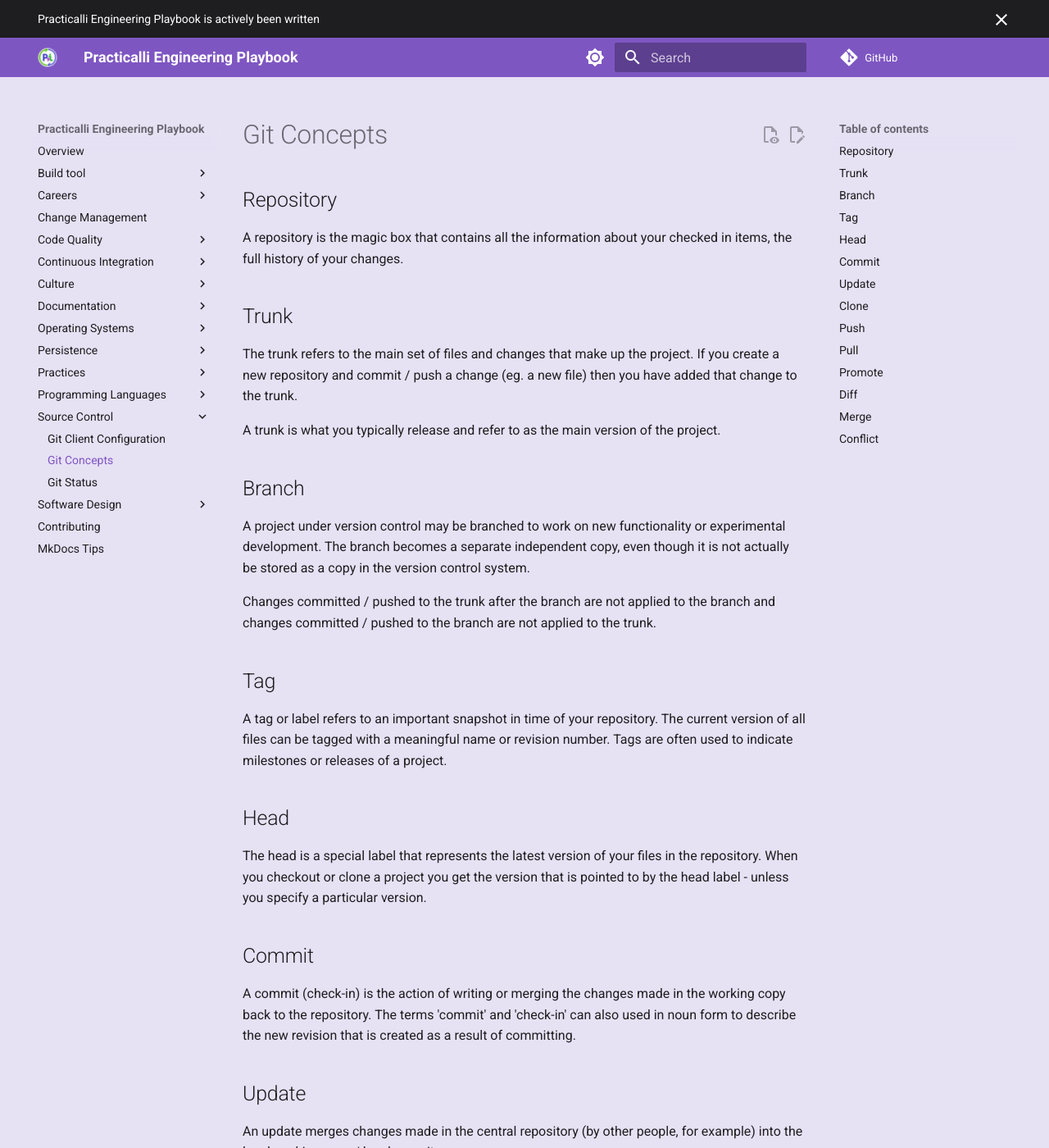
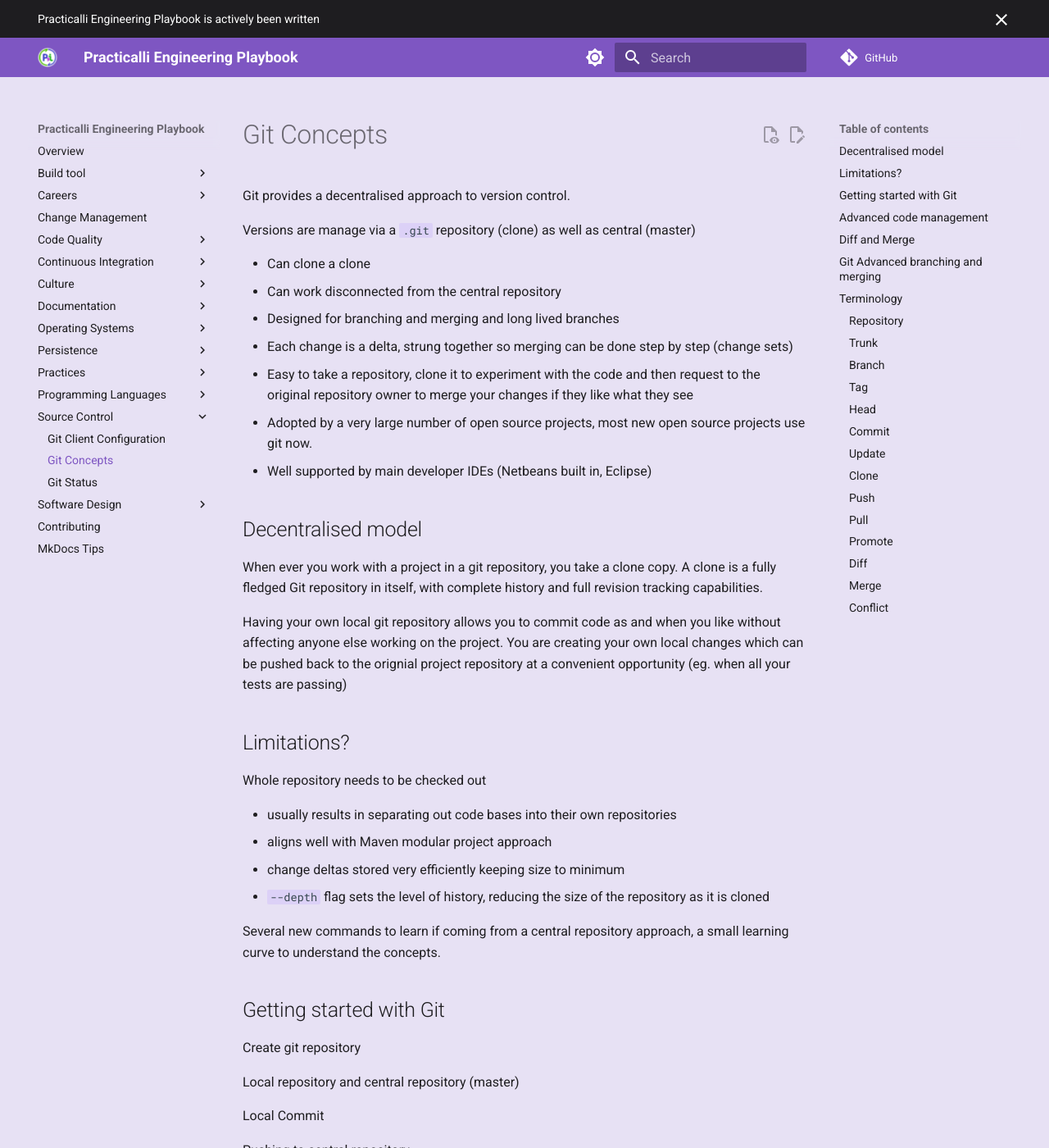
Before and after one commit to practicalli/engineering-playbook, an MkDocs documentation site: the page built from docs/source-control/git-concepts.md, in a window 1280 px wide and 1400 px high. Shown: the whole window at 82% size. Built offline with MkDocs 1.6.1 and Material for MkDocs 9.7.7, drawn with Linux system fonts in a browser that asks for light colours; comment, search, counter and statistics services are not loaded; some of the changed text lies outside the part shown.

Commit message:
source-control: update concepts with overview

````diff
--- a/docs/source-control/git-concepts.md
+++ b/docs/source-control/git-concepts.md
@@ -1,74 +1,55 @@
 # Git Concepts
 
-## Repository
+Git provides a decentralised approach to version control.
 
-A repository is the magic box that contains all the information about your checked in items, the full history of your changes.
+Versions are manage via a `.git` repository (clone) as well as central (master)
 
-## Trunk
 
-The trunk refers to the main set of files and changes that make up the project.    If you create a new repository and commit / push a change (eg. a new file) then you have added that change to the trunk.
+- Can clone a clone
+- Can work disconnected from the central repository
+- Designed for branching and merging and long lived branches
+- Each change is a delta, strung together so merging can be done step by step (change sets)
+- Easy to take a repository, clone it to experiment with the code and then request to the original repository owner to merge your changes if they like what they see
+- Adopted by a very large number of open source projects, most new open source projects use git now.
+- Well supported by main developer IDEs (Netbeans built in, Eclipse)
 
-A trunk is what you typically release and refer to as the main version of the project.
+## Decentralised model
 
-## Branch
+When ever you work with a project in a git repository, you take a clone copy.  A clone is a fully fledged Git repository in itself, with complete history and full revision tracking capabilities.
 
-A project under version control may be branched to work on new functionality or experimental development.  The branch becomes a separate independent copy, even though it is not actually be stored as a copy in the version control system.
+Having your own local git repository allows you to commit code as and when you like without affecting anyone else working on the project.  You are creating your own local changes which can be pushed back to the orignial project repository at a convenient opportunity (eg. when all your tests are passing)
 
-Changes committed / pushed to the trunk after the branch are not applied to the branch and changes committed / pushed to the branch are not applied to the trunk.
+## Limitations?
 
-## Tag
+Whole repository needs to be checked out
 
-A tag or label refers to an important snapshot in time of your repository. The current version of all files can be tagged with a meaningful name or revision number. Tags are often used to indicate milestones or releases of a project.
+- usually results in separating out code bases into their own repositories
+- aligns well with Maven modular project approach
+- change deltas stored very efficiently keeping size to minimum
+- `--depth` flag sets the level of history, reducing the size of the repository as it is cloned
 
-## Head
+Several new commands to learn if coming from a central repository approach, a small learning curve to understand the concepts.
 
-The head is a special label that represents the latest version of your files in the repository.  When you checkout or clone a project you get the version that is pointed to by the head label - unless you specify a particular version.
+## Getting started with Git
 
-## Commit
+Create git repository
 
-A commit (check-in) is the action of writing or merging the changes made in the working copy back to the repository. The terms 'commit' and 'check-in' can also used in noun form to describe the new revision that is created as a result of committing.
+Local repository and central repository (master)
 
-## Update
+Local Commit
 
-An update merges changes made in the central repository (by other people, for example) into the local working copy / local repository
+Pushing to central repository
 
-## Clone
+Merging (pulling in? ) changes from other repositories
 
-Creates a complete copy of a repository locally (used in distributed version control systems such as Git, Mercurial, Bazaar)
+## Advanced code management
 
-## Push
+Operational Concerns
+Backups
+Security
 
-Merges change sets from your local repository to the main (parent) of your repository.
 
-## Pull
-
-Merge change sets from other repositories - you pull in change sets and merge them into your repository
-
-## Promote
-
-A more abstract term for committing or pushing, where changes are "promoted" from a less controlled location into a more controlled location. For example, from a user's workspace into a repository, or from a local clone to its main (parent).
-
-## Diff
-
-A diff (or delta) represents a specific change to a project under version control.  Diffs between different versions of files are created to see what changes have been between two versions and giving you information on how to merge two files together.
-
-## Merge
-
-A merge where two sets of changes are applied to a file or set of files. Some sample scenarios for merging include:
-
-You update your working copy or local repository with changes made by other users, either from a central repository or from another repository.
-
-You try to commit / push changes to files that have been updated by others since you checked out those files (or you last update).  The version control software automatically merges the files (typically, after prompting the user if it should proceed with the automatic merge, and in some cases only doing so if the merge can be clearly and reasonably resolved).
-
-The project is branched before a problem that existed is fixed in the main trunk.  The fix is done in the trunk and then merged into the branch.
-
-A branch is created, the code in the files is independently edited, and the updated branch is later incorporated into a single, unified trunk.
-
-## Conflict
-
-A conflict occurs when different changes are being applied to the same file, and the version control system is unable to reconcile the changes. The person making a merge needs to resolve the conflict by combining the changes manually, or by telling the version control system which version to use.
-
-# Diff and Merge
+## Diff and Merge
 
 When you want to merge code you may experience conflicts between your code and the code your merging.  If your version control tool is not able to automatically manage these conflicts, you will need to merge manually.
 
@@ -92,3 +73,85 @@ All of the changes that git was able to merge automatically are already added to
 The commit which will be committed after we resolve this conflict will have two parents instead of the usual one: one parent will be HEAD, the tip of the current branch; the other will be the tip of the other branch, which is stored temporarily in MERGE_HEAD.
 
 <http://book.git-scm.com/5_advanced_branching_and_merging.html>
+
+
+
+## Terminology
+
+
+### Repository
+
+A repository is the magic box that contains all the information about your checked in items, the full history of your changes.
+
+### Trunk
+
+The trunk refers to the main set of files and changes that make up the project.    If you create a new repository and commit / push a change (eg. a new file) then you have added that change to the trunk.
+
+A trunk is what you typically release and refer to as the main version of the project.
+
+### Branch
+
+A project under version control may be branched to work on new functionality or experimental development.  The branch becomes a separate independent copy, even though it is not actually be stored as a copy in the version control system.
+
+Changes committed / pushed to the trunk after the branch are not applied to the branch and changes committed / pushed to the branch are not applied to the trunk.
+
+Set the default branch name to main when initialising a new Git repository
+
+```shell
+git config --global init.defaultBranch main
+```
+
+`git branch -m main` to rename the current branch
+
+
+### Tag
+
+A tag or label refers to an important snapshot in time of your repository. The current version of all files can be tagged with a meaningful name or revision number. Tags are often used to indicate milestones or releases of a project.
+
+### Head
+
+The head is a special label that represents the latest version of your files in the repository.  When you checkout or clone a project you get the version that is pointed to by the head label - unless you specify a particular version.
+
+### Commit
+
+A commit (check-in) is the action of writing or merging the changes made in the working copy back to the repository. The terms 'commit' and 'check-in' can also used in noun form to describe the new revision that is created as a result of committing.
+
+### Update
+
+An update merges changes made in the central repository (by other people, for example) into the local working copy / local repository
+
+### Clone
+
+Creates a complete copy of a repository locally (used in distributed version control systems such as Git, Mercurial, Bazaar)
+
+### Push
+
+Merges change sets from your local repository to the main (parent) of your repository.
+
+### Pull
+
+Merge change sets from other repositories - you pull in change sets and merge them into your repository
+
+### Promote
+
+A more abstract term for committing or pushing, where changes are "promoted" from a less controlled location into a more controlled location. For example, from a user's workspace into a repository, or from a local clone to its main (parent).
+
+### Diff
+
+A diff (or delta) represents a specific change to a project under version control.  Diffs between different versions of files are created to see what changes have been between two versions and giving you information on how to merge two files together.
+
+### Merge
+
+A merge where two sets of changes are applied to a file or set of files. Some sample scenarios for merging include:
+
+You update your working copy or local repository with changes made by other users, either from a central repository or from another repository.
+
+You try to commit / push changes to files that have been updated by others since you checked out those files (or you last update).  The version control software automatically merges the files (typically, after prompting the user if it should proceed with the automatic merge, and in some cases only doing so if the merge can be clearly and reasonably resolved).
+
+The project is branched before a problem that existed is fixed in the main trunk.  The fix is done in the trunk and then merged into the branch.
+
+A branch is created, the code in the files is independently edited, and the updated branch is later incorporated into a single, unified trunk.
+
+### Conflict
+
+A conflict occurs when different changes are being applied to the same file, and the version control system is unable to reconcile the changes. The person making a merge needs to resolve the conflict by combining the changes manually, or by telling the version control system which version to use.
````
